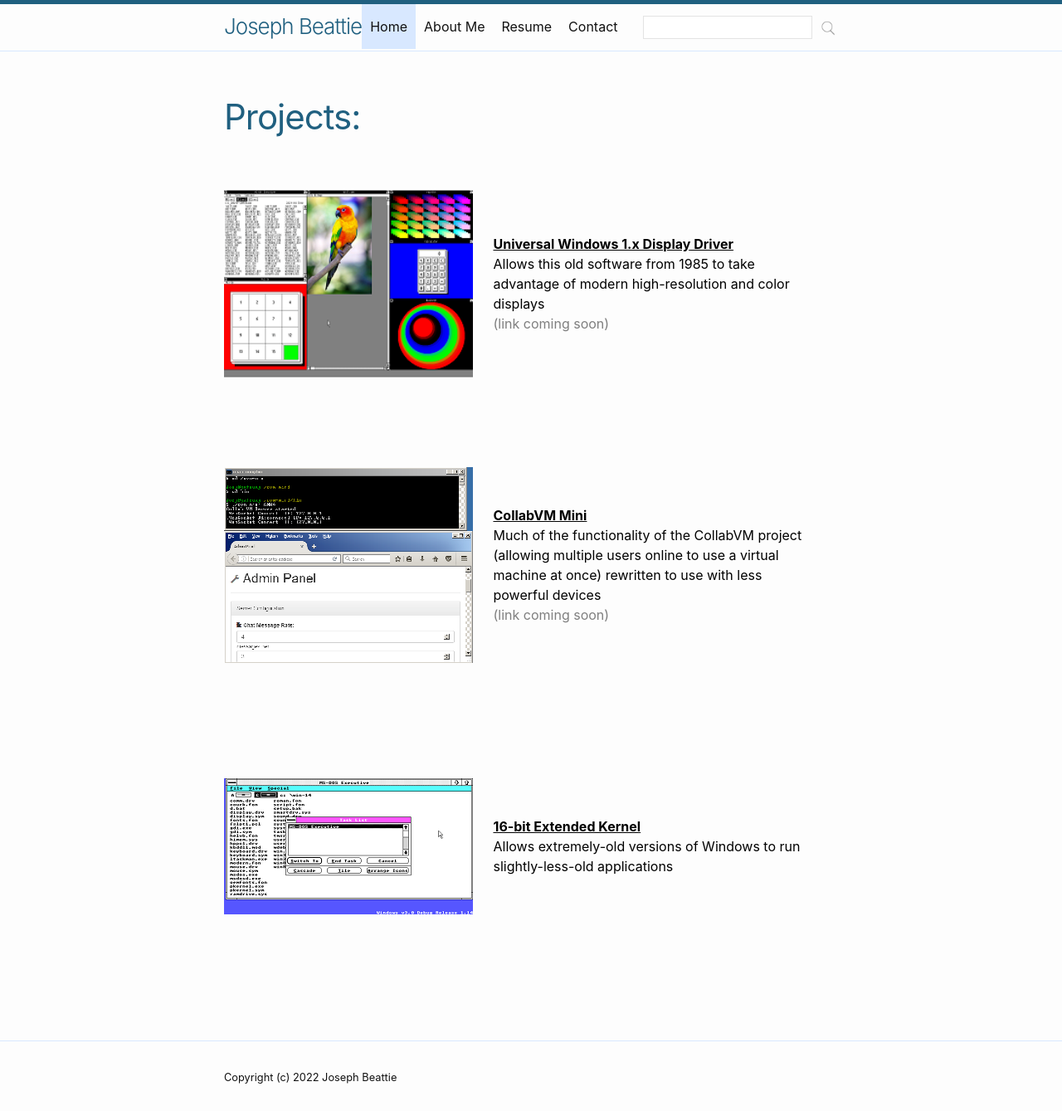
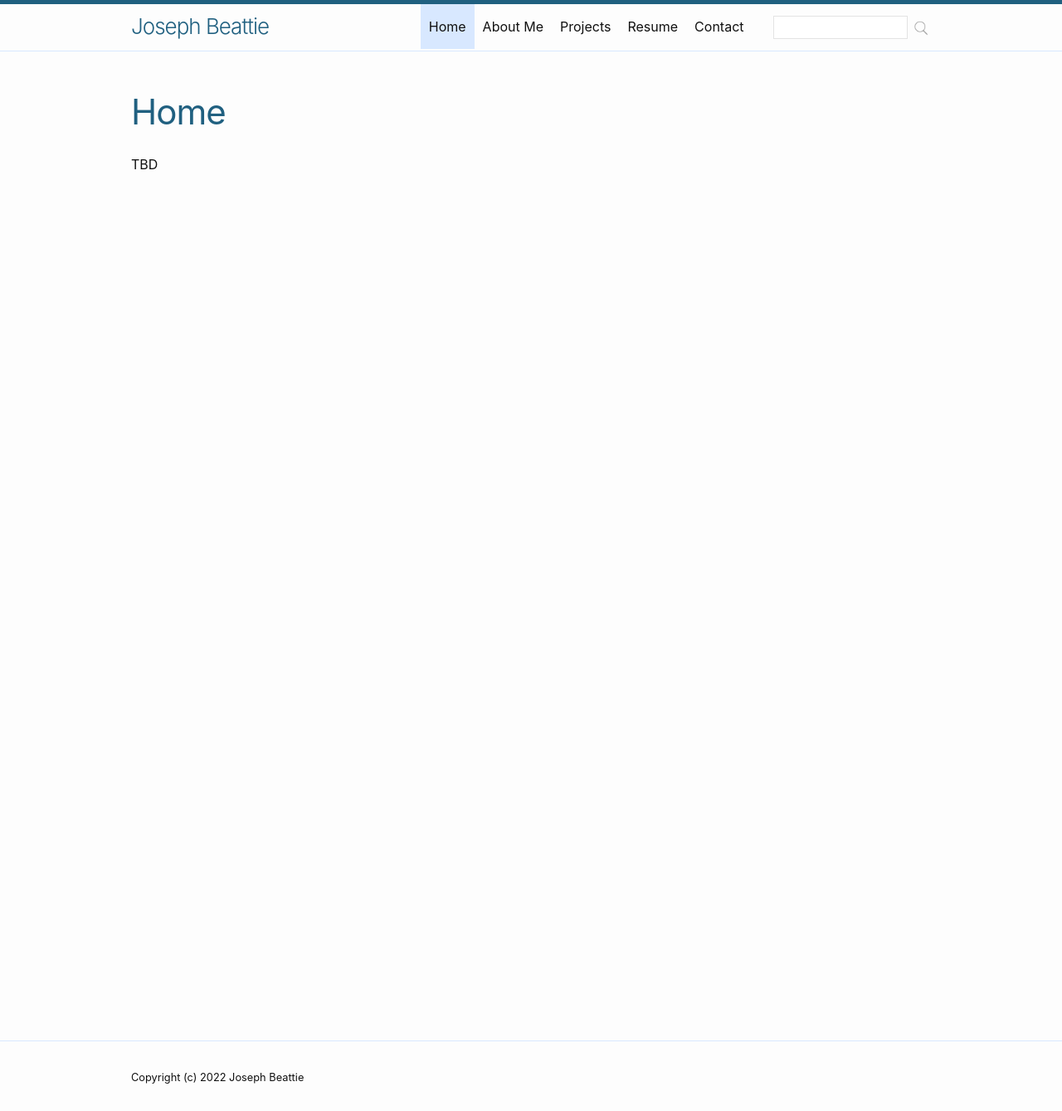
Before and after one commit to jb881122/jb881122.github.io, a Jekyll site: the page built from index.md, in a window 1280 px wide and 1339 px high. Shown: the whole window at 83% size. Built offline with Jekyll 4.4.1, drawn with Linux system fonts in a browser that asks for light colours; nearby versions of some CDN libraries.

Commit message:
Various navigation, structural improvements

```diff
--- a/_config.yml
+++ b/_config.yml
@@ -5,6 +5,7 @@ theme: minima
 header_pages:
   - index.md
   - about-me.md
+  - projects.md
   - resume.md
   - contact.md
 author:
--- a/_includes/project.html
+++ b/_includes/project.html
@@ -1,15 +1,35 @@
 <div class="proj-container">
+  {%- if include.dest -%}
+    {% if include.direct_link %}
     <a class="proj-link" href="{{ include.dest }}">
+    {% else %}
+    <a class="proj-link" href="{{ include.dest | relative_url }}">
+    {% endif %}
+  {%- endif -%}
+    <div>
       <img class="proj-img" src="{{ include.thumb | relative_url }}" />
       <div class="proj-text">
-      <b><u>{{ include.header }}</u></b>
+        <div class="proj-header{% unless include.dest %} proj-nolink{% endunless %}">
+          {{ include.header }}
+        </div>
+        {{ include.desc }}
         <br />
-      {{ include.desc }}
-      {% if include.coming_soon %}
+        {% if include.language %}
         <br />
-      <div style="color: #7f7f7f">(link coming soon)</div>
+        <b>Language:</b> {{ include.language }}
+        {% endif %}
+        {% unless include.dest %}
+        <br />
+        <div class="proj-minor">(more info coming soon)</div>
+        {% endunless %}
+        {% if include.direct_link %}
+        <br />
+        <div class="proj-minor">(direct link)</div>
         {% endif %}
       </div>
+    </div>
+  {% if include.dest %}
   </a>
+  {% endif %}
 </div>
 <br />
--- a/_sass/minima.scss
+++ b/_sass/minima.scss
@@ -25,10 +25,11 @@ $grey-color-dark:  darken($grey-color, 25%) !default;
 $table-text-align: left !default;
 
 // Width of the content area
-$content-width:    800px !default;
+$content-width:    1024px !default;
 
 $on-palm:          600px !default;
-$on-laptop:        800px !default;
+$on-palm-header:   795px !default;
+$on-laptop:        848px !default;
 
 // Use media queries like this:
 // @include media-query($on-palm) {
--- a/_sass/minima/_layout.scss
+++ b/_sass/minima/_layout.scss
@@ -7,7 +7,11 @@
   min-height: $spacing-unit * 1.865;
 
   // Positioning context for the mobile navigation icon
-  position: relative;
+  position: fixed;
+
+  z-index: 999;
+  width: 100%;
+  background-color: $background-color;
 }
 
 .site-title {
@@ -15,7 +19,7 @@
   font-weight: 300;
   line-height: $base-line-height * $base-font-size * 2.25;
   letter-spacing: -1px;
-  margin-bottom: 0;
+  margin: 0 10px 0 0;
   float: left;
 
   &,
@@ -44,6 +48,10 @@
       margin-right: 10px;
     }
 
+    &:nth-last-child(2) {
+      margin-right: 25px;
+    }
+
     display: inline-block;
   }
 
@@ -51,7 +59,7 @@
     background-color: $nav-current-bg;
   }
 
-  @include media-query($on-palm) {
+  @include media-query($on-palm-header) {
     position: absolute;
     top: 9px;
     right: $spacing-unit / 2;
@@ -167,7 +175,7 @@
   }
 }
 
-@include media-query($on-palm) {
+@include media-query($on-palm-header) {
   .footer-col {
     float: none;
     width: -webkit-calc(100% - (#{$spacing-unit} / 2));
@@ -181,7 +189,7 @@
  * Page content
  */
 .page-content {
-  padding: $spacing-unit 0;
+  padding: $spacing-unit * 2.865 0;
   flex: 1;
 }
 
@@ -266,6 +274,11 @@
   .proj-link {
     color: #000000;
 
+    &:hover {
+      text-decoration: none;
+    }
+  }
+
   .proj-img {
     display: inline-block;
     width: 300px;
@@ -277,14 +290,29 @@
     word-wrap: break-word;
     vertical-align: middle;
 
-      width: -webkit-calc(95% - 320px);
-      width: -moz-calc(95% - 320px);
-      width: calc(95% - 320px);
+    width: -webkit-calc(98% - 320px);
+    width: -moz-calc(98% - 320px);
+    width: calc(98% - 320px);
+    height: 100%;
+    position: relative;
+
+    .proj-header {
+      font-weight: bold;
+      text-decoration: underline;
+
+      &.proj-nolink {
+        text-decoration: none;
+      }
+    }
+
+    .proj-minor {
+      color: #7f7f7f;
     }
   }
 
   @include media-query($on-palm) {
-    .proj-link {
+    padding: 5px 0 50px 0;
+
     .proj-img {
       display: block;
       margin: auto;
@@ -292,9 +320,8 @@
 
     .proj-text {
       display: block;
-        padding-left: 0px;
+      padding-left: 0;
       width: 100%;
     }
   }
 }
-}
--- a/assets/tipuesearch/css/tipuesearch.css
+++ b/assets/tipuesearch/css/tipuesearch.css
@@ -38,7 +38,7 @@ http://www.tipue.com/search
 #tipue_search_input
 {
      color: #333;
-     max-width: 210px;
+     max-width: 150px;
 	padding: 5px;
 	border: 1px solid #e3e3e3;
 	border-radius: 0;
@@ -55,7 +55,6 @@ http://www.tipue.com/search
 }
 .tipue_search_left
 {
-     padding: 0 3px 0 20px;
      display: inline-block;
 }
 .tipue_search_right
--- a/index.md
+++ b/index.md
@@ -3,11 +3,6 @@ layout: page
 title: Home
 permalink: /
 tipue_search_active: true
-has_custom_header: true
 ---
-<header class="post-header">
-  <h1 class="post-title">Projects:</h1>
-</header>
-{% include project.html thumb='/assets/univ_thumb.png' dest='javascript:void(0);' header='Universal Windows 1.x Display Driver' desc='Allows this old software from 1985 to take advantage of modern high-resolution and color displays' coming_soon=true %}
-{% include project.html thumb='/assets/cvmmini_thumb.png' dest='javascript:void(0);' header='CollabVM Mini' desc='Much of the functionality of the CollabVM project (allowing multiple users online to use a virtual machine at once) rewritten to use with less powerful devices' coming_soon=true %}
-{% include project.html thumb='/assets/kex16_thumb.png' dest='https://github.com/jb881122/kex16' header='16-bit Extended Kernel' desc='Allows extremely-old versions of Windows to run slightly-less-old applications' %}
+
+TBD
```
Also changed, not shown: projects.md (added, +10 -0 lines), assets/cvmmini.png (deleted), assets/cvmmini_thumb.png, assets/kex16.png (deleted), assets/kex16_thumb.png, assets/univ.png (deleted), assets/univ_thumb.png. Lines whose indentation alone changed are shown as unchanged.
